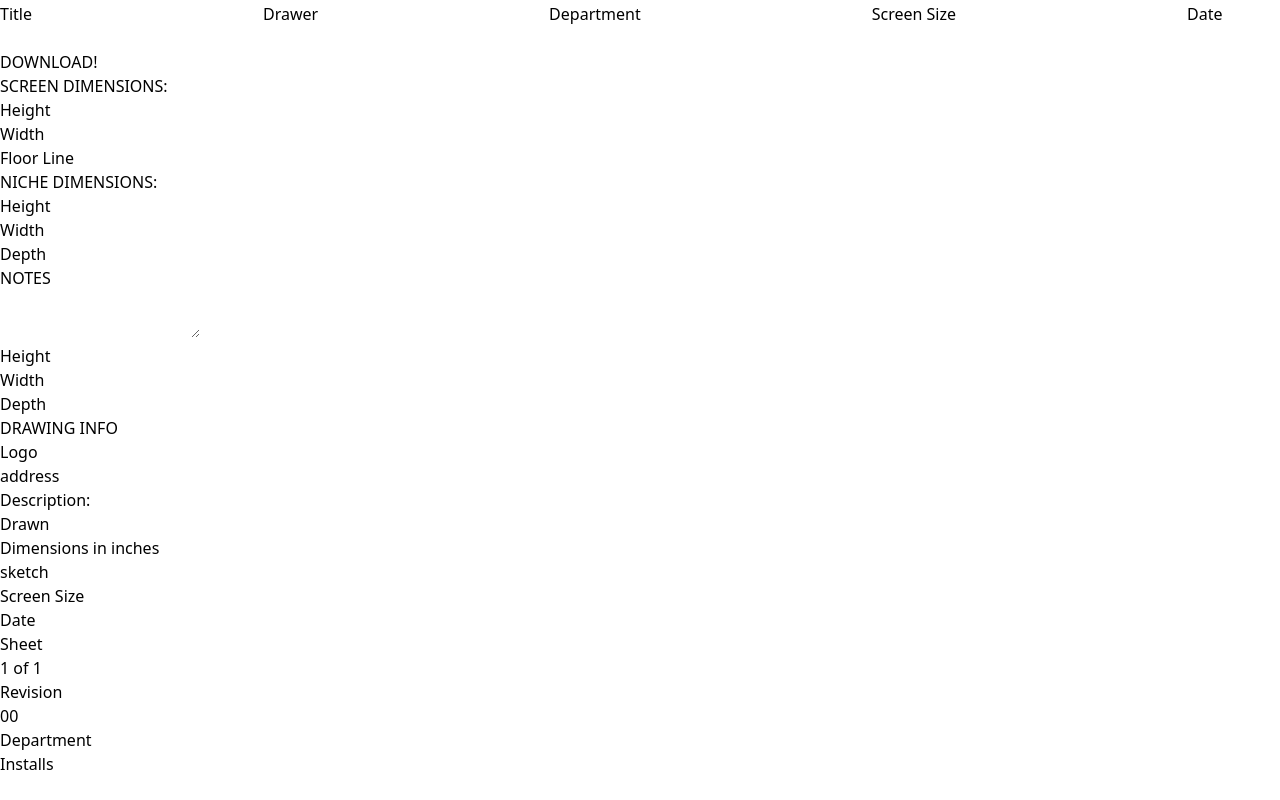
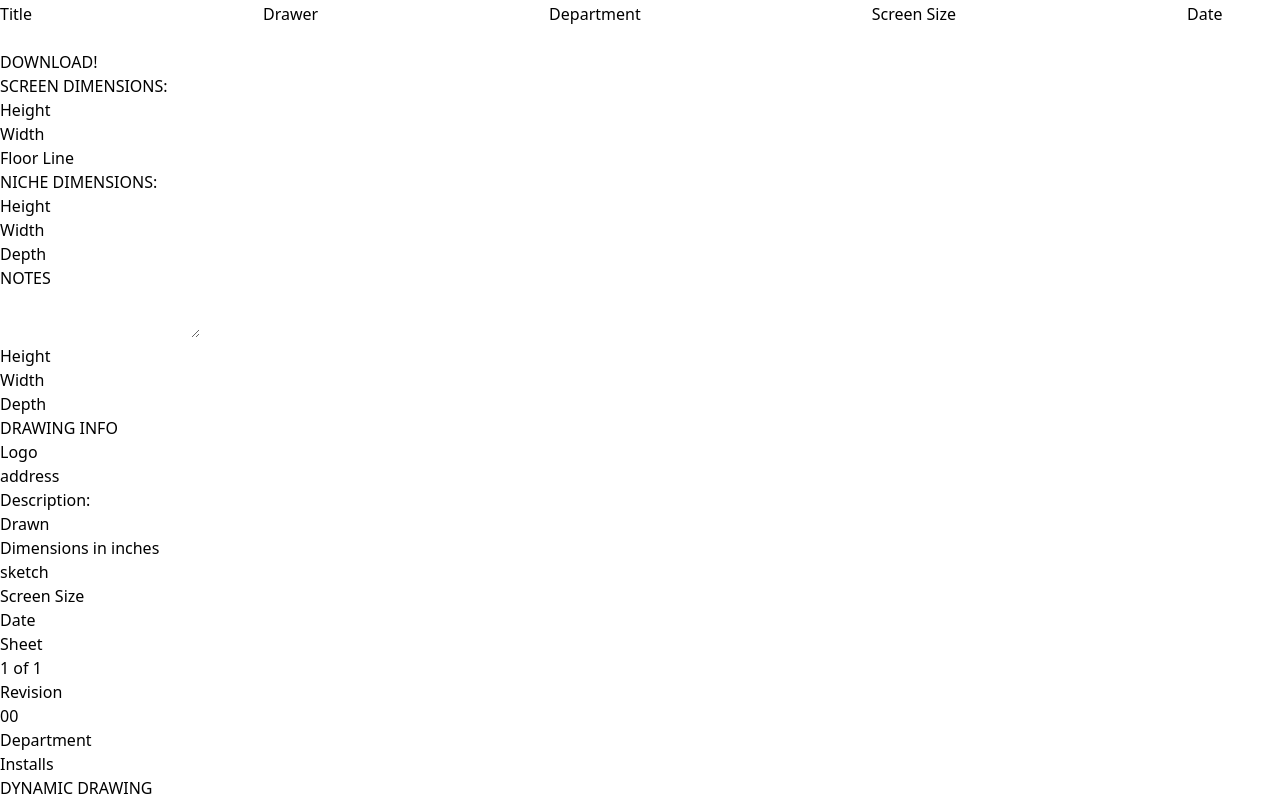
Before and after one commit to S0han/led_diagram_drawer, a Next.js app: page / in a window 1280 px wide. Shown: the part 166-966 px from the top of the page. Before the commit the page ends 942 px from the top, so only its background shows below. Built offline with nearby package versions, Linux system fonts and the light colour scheme.

Commit message:
update: create a DynamicDrawing component and add to main page

```diff
--- /dev/null
+++ b/src/app/components/DynamicDrawing.component.tsx
@@ -0,0 +1,7 @@
+export default function DynamicDrawing() {
+    return (
+        <div>
+            <p>DYNAMIC DRAWING</p>
+        </div>
+    )
+}
--- a/src/app/page.tsx
+++ b/src/app/page.tsx
@@ -10,6 +10,7 @@ import ScreenDimensions from './components/ScreenDimensions.component';
 import NicheDimensions from './components/NicheDimensions.component';
 import ReceptacleDimensions from './components/ReceptacleDimensions.component';
 import DrawingInfo from './components/DrawingInfo.component';
+import DynamicDrawing from './components/DynamicDrawing.component';
 
 export default function Home() {
   const [data, setData] = useState<any[]>([]);
@@ -60,6 +61,7 @@ export default function Home() {
       <NicheDimensions />
       <ReceptacleDimensions />
       <DrawingInfo />
+      <DynamicDrawing />
     </div>
   )
 }
```
